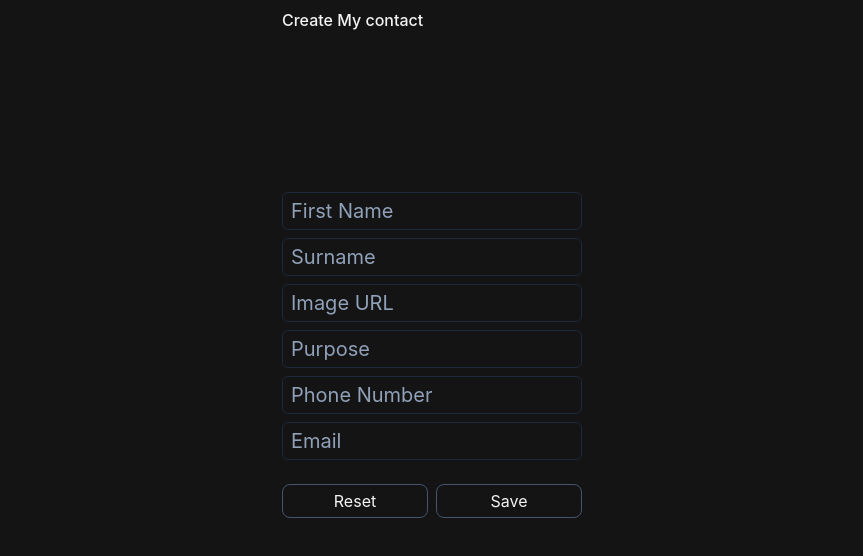
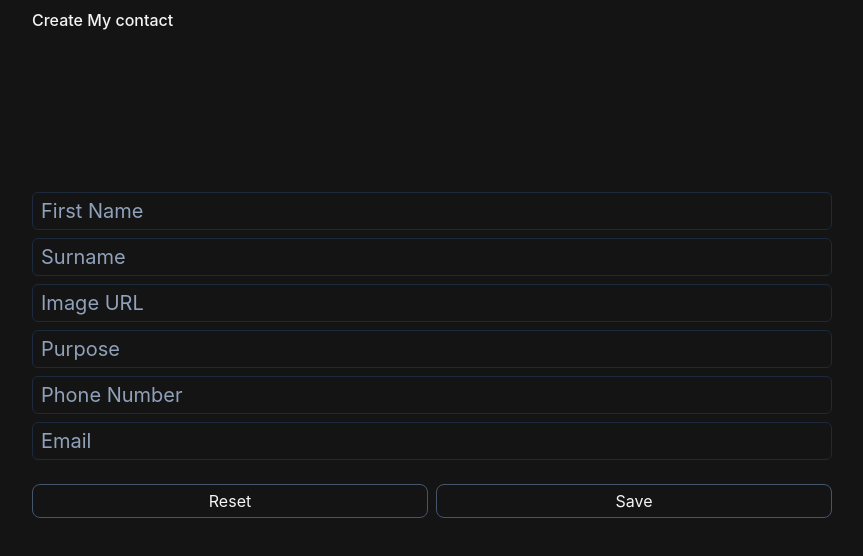
Before and after one commit to Harsh-Codes-hub/Contact-List-React-UI-TASK47, a React (Vite) app: page / in a window 1280 px wide. Shown: the top 556 px of the page, without its empty margins (208-1071 px from the left). Built offline with nearby package versions, Linux system fonts and the light colour scheme.

Commit message:
feat: enhance layout responsiveness for ContactProfile, CreateContact, and NormalEntry components

```diff
--- a/src/assets/components/ContactProfile.jsx
+++ b/src/assets/components/ContactProfile.jsx
@@ -3,7 +3,7 @@ import UserAvatar from "./UserAvatar";
 
 const ContactProfile = ({ contact, onClose, onDelete, selectedIsUser }) => {
   return (
-    <article className="h-full w-75 px-1 py-2 mx-auto">
+    <article className="h-full w-75 lg:w-200 px-1 py-2 mx-auto">
       <header className="flex items-center text-2xl">
         <button type="button" className="mr-auto" onClick={onClose}>
           <i className="ri-arrow-left-s-line"></i>
--- a/src/assets/components/CreateContact.jsx
+++ b/src/assets/components/CreateContact.jsx
@@ -66,7 +66,7 @@ const CreateContact = ({ headline, favBtn, setUser, mode, saveContact, onClose }
   };
 
   return (
-    <form className="h-dvh w-75 mx-auto py-2" onSubmit={submitHandler}>
+    <form className="h-dvh w-75 lg:w-200 mx-auto py-2" onSubmit={submitHandler}>
       <header className="flex items-center">
         {mode === "user" ? (
           <></>
--- a/src/assets/layout/NormalEntry.jsx
+++ b/src/assets/layout/NormalEntry.jsx
@@ -106,7 +106,7 @@ const NormalEntry = ({ user }) => {
   };
 
   return (
-    <section className="w-75 mx-auto py-1 px-2">
+    <section className="w-75 md:w-200 mx-auto py-1 px-2">
       {showCreateContact && (
         <div className="fixed inset-0 z-50 bg-gray-950 scrollbar-none">
           <CreateContact
@@ -139,7 +139,7 @@ const NormalEntry = ({ user }) => {
             name="searchContacts"
             id="searchContacts"
             placeholder="Search contacts"
-            className="mr-auto ml-2 outline-0"
+            className="mr-auto ml-2 outline-0 w-full"
             value={searchInput}
             onChange={searchInputHandler}
           />
```
